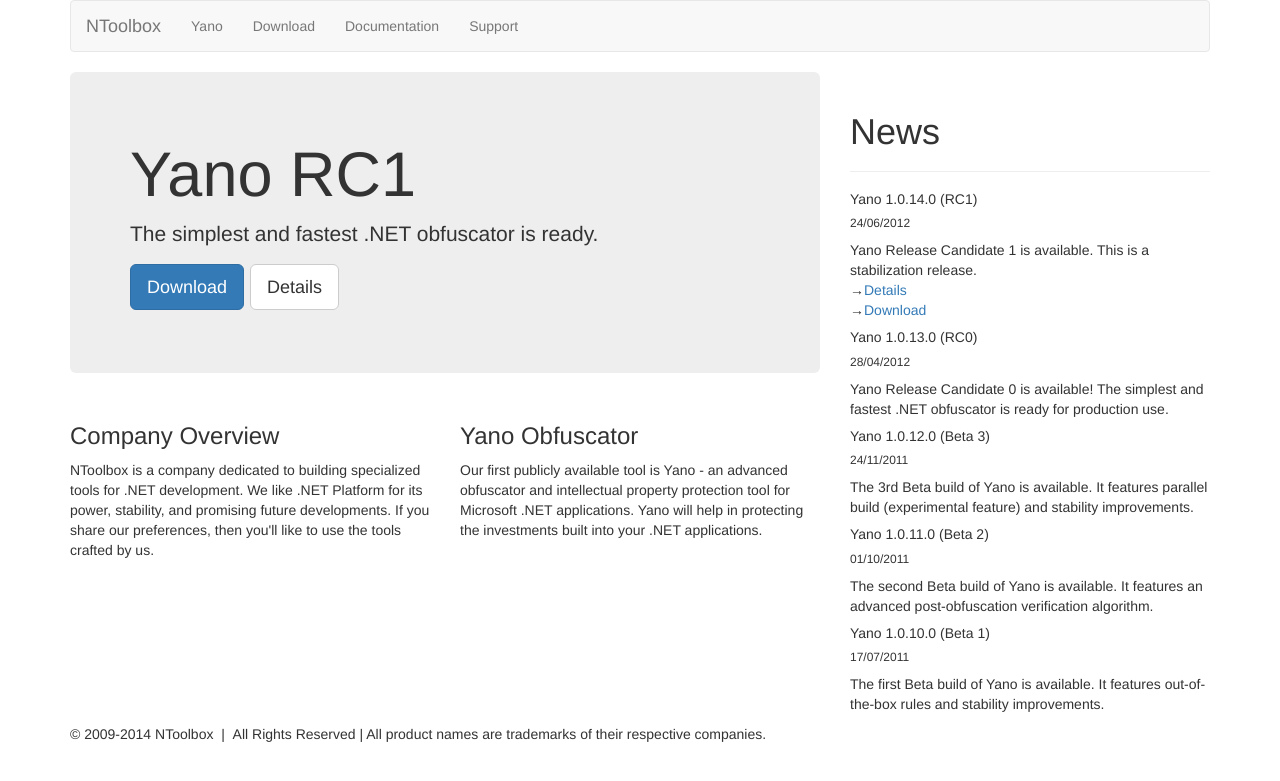
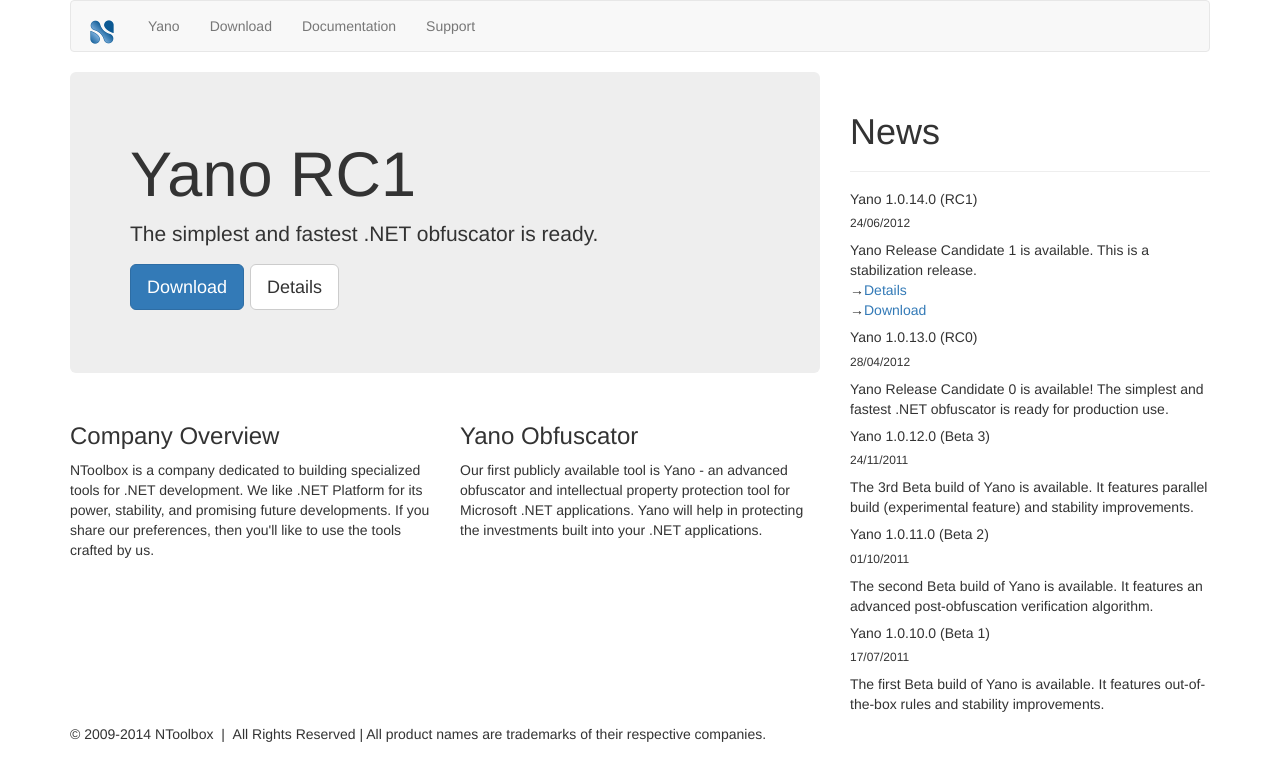
Before and after one commit to artur-reaboi/ntoolbox.github.io, a Jekyll site: the page built from index.html, in a window 1280 px wide. Shown: the top 781 px of the page. Built offline with Jekyll 4.4.1, drawn with Linux system fonts in a browser that asks for light colours; nearby versions of some CDN libraries.

Commit message:
Using logo.

```diff
--- a/_layouts/base.html
+++ b/_layouts/base.html
@@ -34,7 +34,9 @@
           <span class="icon-bar"></span>
           <span class="icon-bar"></span>
         </button>
-        <a class="navbar-brand" href="/">NToolbox</a>
+        <a class="navbar-brand" href="/" title="NToolbox Home">
+          <img src="/images/logo.png" alt="NToolbox" />
+        </a>
       </div>
       <div class="collapse navbar-collapse" id="bs-navbar-collapse">
         <ul class="nav navbar-nav">
```
